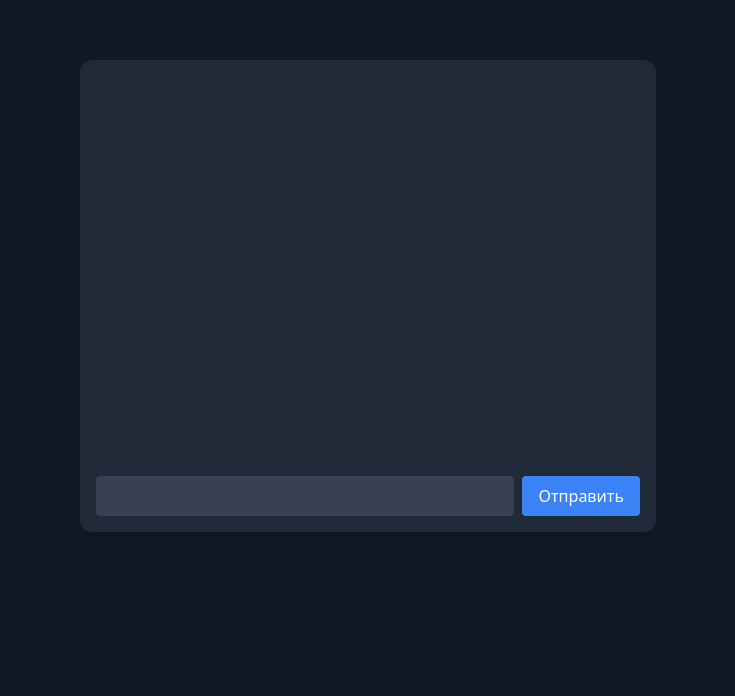
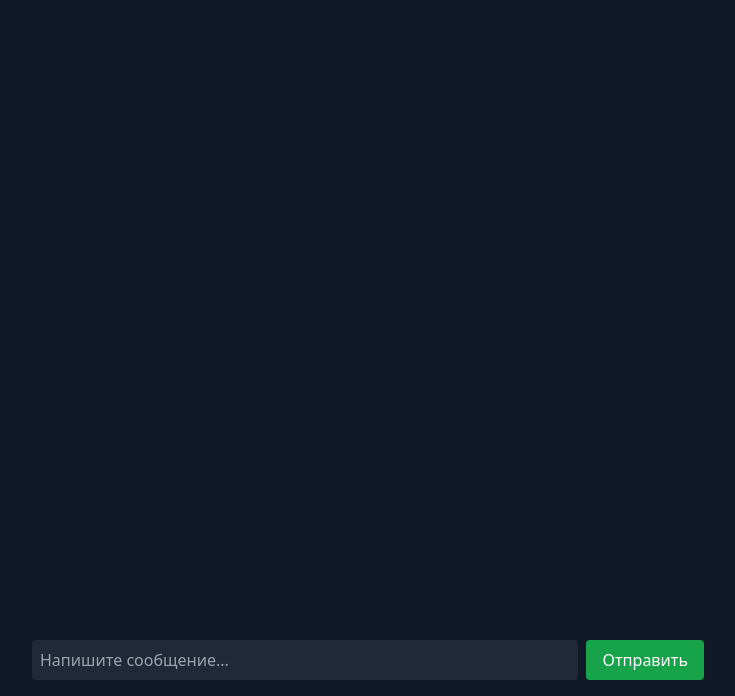
Before and after one commit to pat1one/multimodal-gaming-ai-chat, a React (Vite) app in the folder frontend/: page / in a window 1280 px wide. Shown: the part 104-800 px from the top of the page, without its empty margins (272-1007 px from the left). Built offline with nearby package versions, Linux system fonts and the light colour scheme.

Commit message:
Update App.jsx

```diff
--- a/frontend/src/App.jsx
+++ b/frontend/src/App.jsx
@@ -1,9 +1,63 @@
-import ChatInterface from "./components/ChatInterface";
+import { useState } from "react";
+import ChatMessage from "./ChatMessage";
 
-export default function App() {
+const API_URL = "http://localhost:8000/chat"; // поменяй на свой render URL при деплое
+
+function App() {
+  const [messages, setMessages] = useState([]);
+  const [input, setInput] = useState("");
+
+  const sendMessage = async () => {
+    if (!input.trim()) return;
+
+    const userMessage = { sender: "user", message: input };
+    setMessages([...messages, userMessage]);
+    setInput("");
+
+    try {
+      const res = await fetch(API_URL, {
+        method: "POST",
+        headers: { "Content-Type": "application/json" },
+        body: JSON.stringify({ message: input }),
+      });
+
+      const data = await res.json();
+      setMessages((prev) => [
+        ...prev,
+        { sender: "bot", message: data.response },
+      ]);
+    } catch (err) {
+      setMessages((prev) => [
+        ...prev,
+        { sender: "bot", message: "Ошибка при получении ответа" },
+      ]);
+    }
+  };
+
   return (
-    <div className="min-h-screen bg-gray-900 text-white flex items-center justify-center p-4">
-      <ChatInterface />
+    <div className="h-screen flex flex-col items-center justify-between p-4">
+      <div className="w-full max-w-2xl flex-1 overflow-y-auto">
+        {messages.map((msg, idx) => (
+          <ChatMessage key={idx} {...msg} />
+        ))}
+      </div>
+      <div className="w-full max-w-2xl flex gap-2">
+        <input
+          className="flex-1 p-2 rounded bg-gray-800 text-white"
+          value={input}
+          onChange={(e) => setInput(e.target.value)}
+          placeholder="Напишите сообщение..."
+          onKeyDown={(e) => e.key === "Enter" && sendMessage()}
+        />
+        <button
+          onClick={sendMessage}
+          className="px-4 py-2 bg-green-600 rounded text-white"
+        >
+          Отправить
+        </button>
+      </div>
     </div>
   );
 }
+
+export default App;
```
